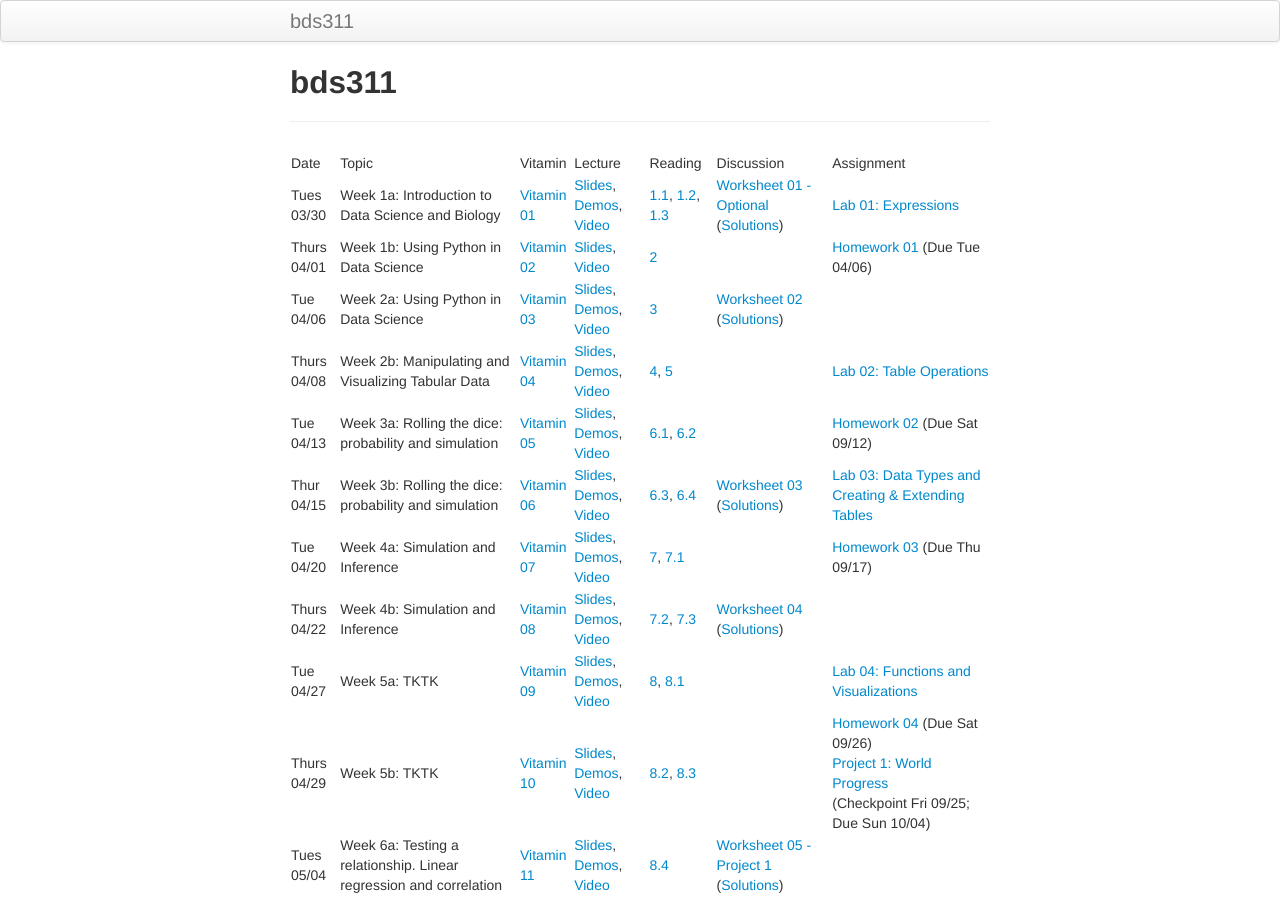
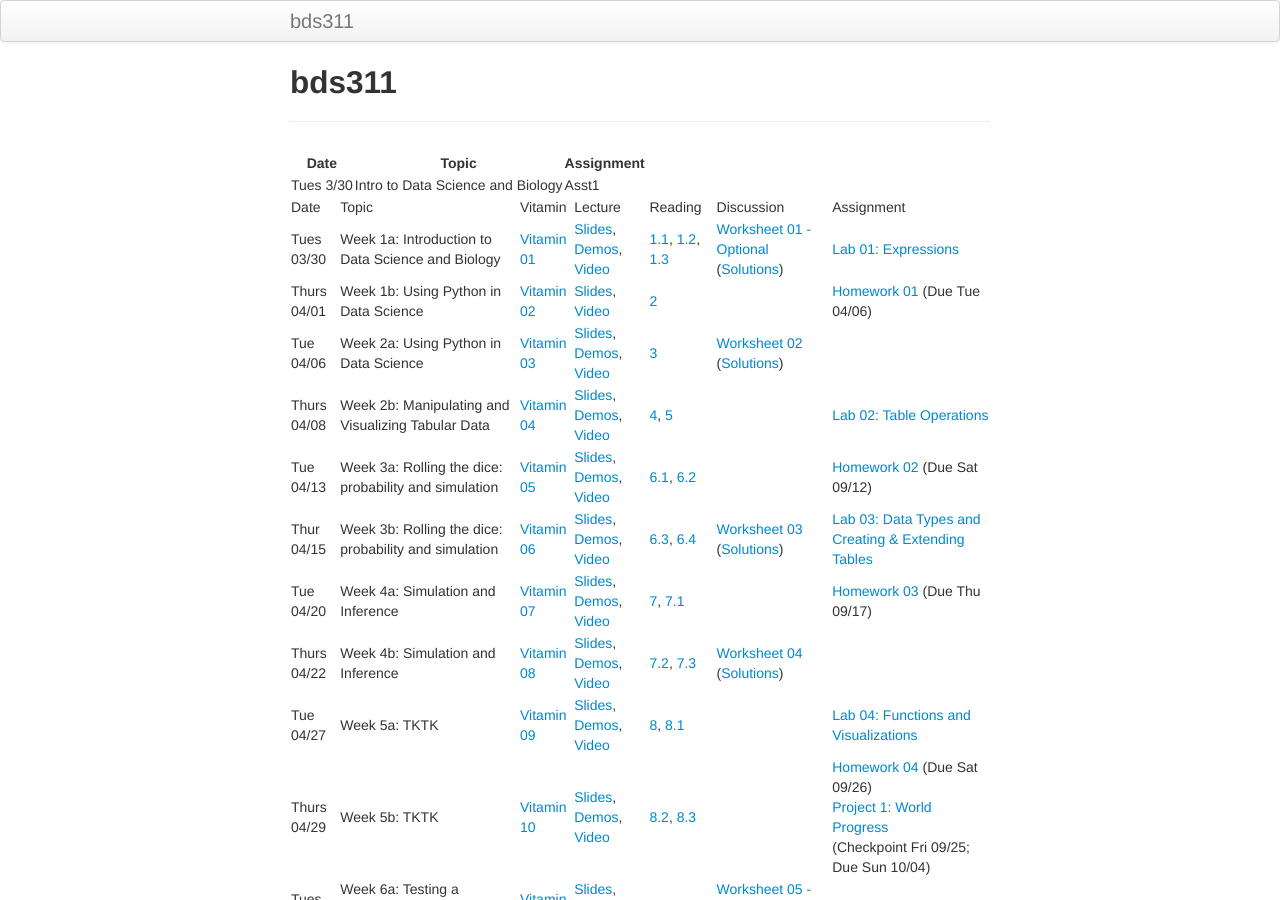
Before and after one commit to timothylwarren/bds311-simplerelegated, a Jekyll site: the page built from index.md, in a window 1280 px wide and 900 px high. Built offline with Jekyll 4.4.1, drawn with Linux system fonts in a browser that asks for light colours.

Commit message:
update table

```diff
--- a/index.md
+++ b/index.md
@@ -2,6 +2,11 @@
 layout: page
 title: bds311
 ---
+
+|Date | Topic | Assignment |
+| --- | ----- | ---------- |
+| Tues 3/30 | Intro to Data Science and Biology | Asst1|
+
 
 <table>
 <tr>
```
